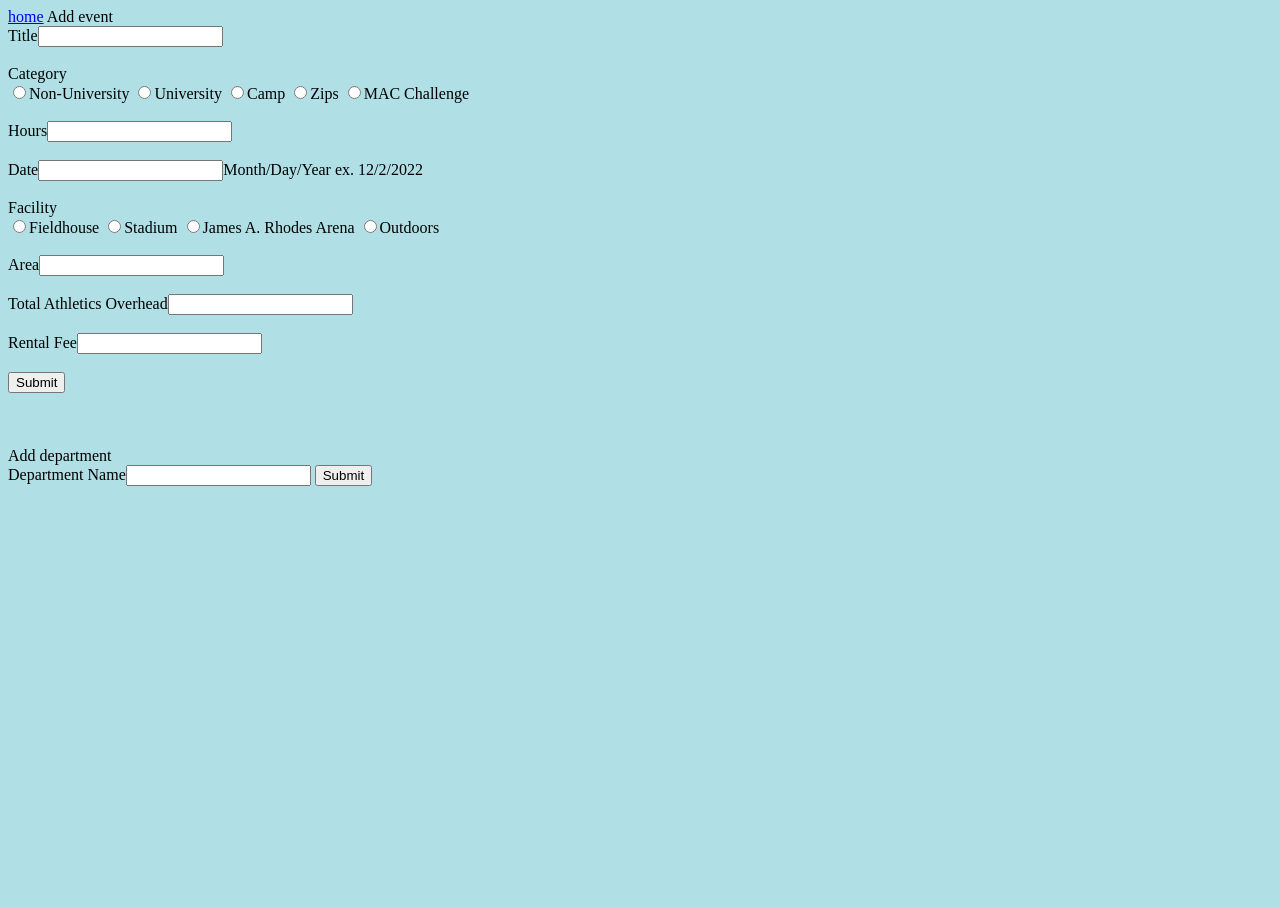
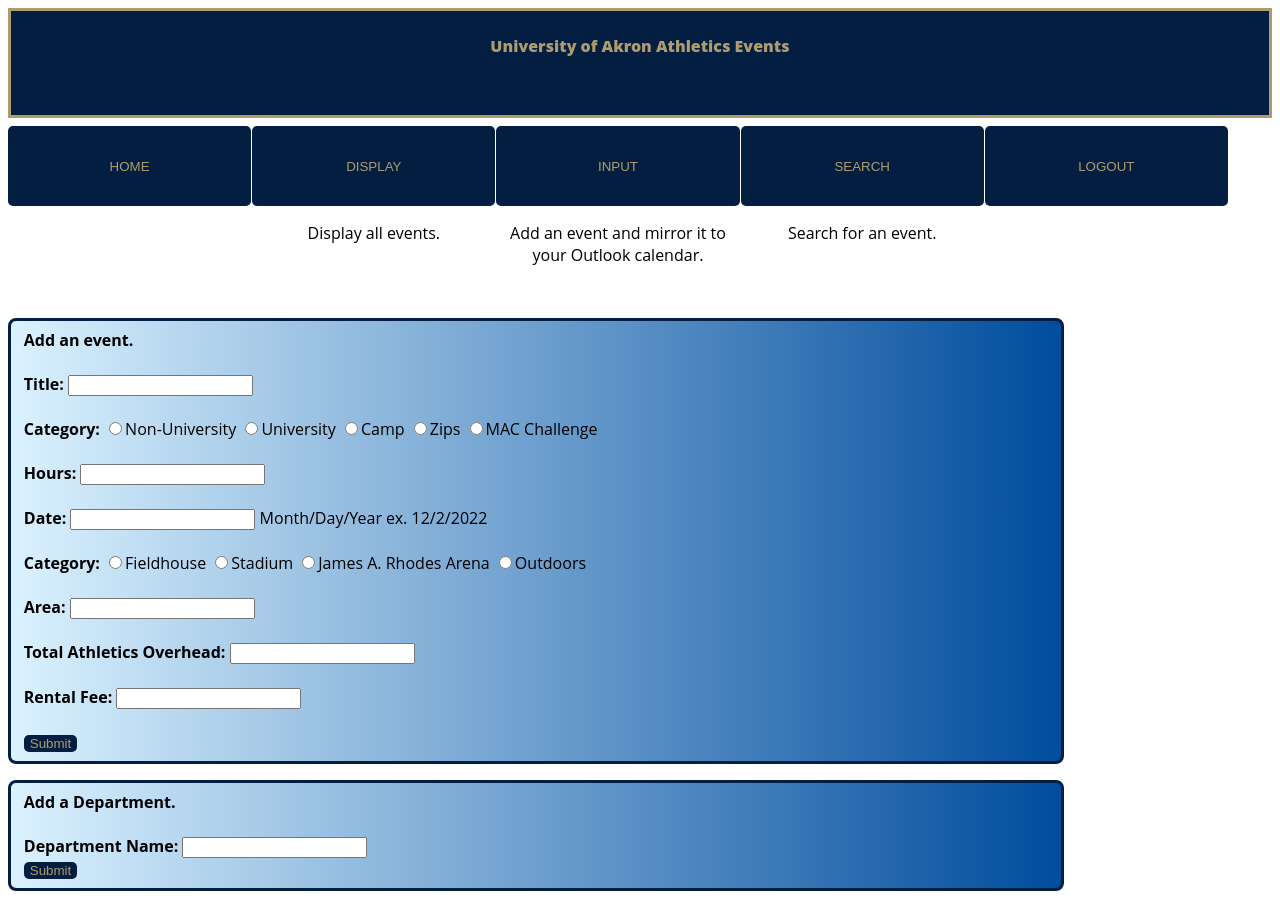
Before and after one commit to ads227/UA-Technologies, a Flask app: page /insert in a window 1280 px wide. Before the commit the page ends 486 px from the top, so only its background shows below. Run offline with Flask 2, Linux system fonts and the light colour scheme; some libraries are stand-ins or nearby versions.

Commit message:
Update styling

```diff
--- a/app/application/static/css/style.css
+++ b/app/application/static/css/style.css
@@ -1,7 +1,101 @@
+html, body {
+  min-height: 100%;
+  font-family: Oswald, "Open Sans", "Helvetica Neue", Helvetica, Arial, sans-serif;
+}
 body {
-  background-color: powderblue;
+  background-color: white;
+  height: 100vh;
 }
 table, th, td {
   border: 1px solid black;
   border-collapse: collapse;
 }
+
+#signin {
+  display: block;
+  text-align: center;
+  height: 10vh;
+  width: 10vw;
+  margin: 2vh 40vw 40vh;
+  padding: 2% 2% 2%;
+  border: solid;
+  color:#041e42;
+  background-color: #ae9c6e;
+}
+
+#error {
+  display: block;
+  text-align: center;
+  margin: 10vh 42vw 0vh;
+  width: 10vw;
+  text-decoration:underline;
+  font-weight: bolder;
+}
+
+header {
+  display: block;
+  text-align: center;
+  background-color: #041e42;
+  color: #ae9c6e;
+  height: 10vh;
+  padding-top: 3vh;
+  font-weight:900;
+  border:solid;
+  border-color: #ae9c6e;
+}
+
+.idxForm {
+  float: left;
+}
+
+.idxSubmit {
+  margin-top: 1vh;
+  margin-right: 1px;
+  height: 10vh;
+  width: 19vw;
+  text-align: center;
+
+}
+
+.idxLabel {
+  display: block;
+  text-align: center;
+  height: 10vh;
+  width: 19vw;
+}
+
+input[type=submit] {
+  background:#041e42;
+  color: #ae9c6e;
+  border:0 none;
+  cursor:pointer;
+  -webkit-border-radius: 5px;
+  border-radius: 5px;
+}
+
+#display {
+  background-color: #dbf2ff;
+  background-image: linear-gradient(to right, #dbf2ff, #004C9D);
+  width: 80vw;
+  margin: 0 auto;
+}
+
+.input {
+  float: left;
+  border:solid;
+  border-color: #041e42;
+  border-radius: 8px;
+  width: 80vw;
+  padding: 1vh 1vw 1vh;
+  margin-bottom: 2vh;
+  background-image: linear-gradient(to right, #dbf2ff, #004C9D);
+}
+
+label {
+  font-weight: bold;
+  text-decoration:solid;
+}
+
+input[type=text]:focus {
+  border: 2px;
+}
--- a/app/application/templates/insert.html
+++ b/app/application/templates/insert.html
@@ -1,35 +1,78 @@
 <!doctype html>
 <html>
+
   <head>
     <link rel="stylesheet" href="{{ url_for('static', filename='css/style.css') }}">
     <meta charset="UTF-8">
   </head>
-  <a href="{{ url_for('hello') }}">home</a>
-  Add event
-  <form action="/append" method = 'POST'>
-      Title<input type="text" name="title"><br><br>
-      Category<br>
+
+  <header>
+    University of Akron Athletics Events
+  </header>
+
+  <form action ="/" class = "idxForm">
+    <input type="submit" value="HOME" class="idxSubmit">
+  </form>
+
+  <form action="/display" method="GET" class="idxForm">
+      <input type="submit" value="DISPLAY" class="idxSubmit">
+      <p class="idxLabel">Display all events.</p>
+  </form>
+
+  <form action="/insert" method="GET" class="idxForm">
+    <input type="submit" value="INPUT" class="idxSubmit">
+    <p class="idxLabel">Add an event and mirror it to your Outlook calendar.</p>
+  </form>
+
+  <form action="/search" method="POST" class="idxForm">
+    <input type="submit" value="SEARCH" class="idxSubmit">
+    <p class="idxLabel">Search for an event.</p>
+  </form>
+
+  <form action="/logout" class="idxForm">
+    <input type="submit" value="LOGOUT" class="idxSubmit">
+  </form>
+
+
+  <form action="/append" method = 'POST' class="input" id="evt">
+    <label for="evt"> Add an event. </label><br><br>
+    <label for="title"> Title: </label>
+    <input type="text" name="title"><br><br>
+
+    <label for="category"> Category: </label>
     <input type="radio" name="category" value="NON">Non-University
     <input type="radio" name="category" value="UA">University
     <input type="radio" name="category"  value="CAMP">Camp
     <input type="radio" name="category" value="ZIPS">Zips
     <input type="radio" name="category"  value="MAC">MAC Challenge<br><br>
-      Hours<input type="text" name="hours"><br><br>
-      Date<input type="text" name="date">Month/Day/Year ex. 12/2/2022<br><br>
-      Facility<br>
+
+    <label for="hours"> Hours: </label>
+    <input type="text" name="hours"><br><br>
+
+    <label for="date"> Date: </label>
+    <input type="text" name="date"> Month/Day/Year ex. 12/2/2022<br><br>
+
+    <label for="facility"> Category: </label>
     <input type="radio" name="facility" value="FH">Fieldhouse
     <input type="radio" name="facility" value="STAD">Stadium
     <input type="radio" name="facility"  value="JAR">James A. Rhodes Arena
     <input type="radio" name="facility" value="OUT">Outdoors<br><br>
-      Area<input type="text" name="area"><br><br>
-      Total Athletics Overhead<input type="text" name="overhead"><br><br>
-      Rental Fee<input type="text" name="fee"><br><br>
+
+    <label for="area"> Area: </label>
+    <input type="text" name="area"><br><br>
+
+    <label for="overhead"> Total Athletics Overhead: </label>
+    <input type="text" name="overhead"><br><br>
+
+    <label for="fee"> Rental Fee: </label>
+    <input type="text" name="fee"><br><br>
+
     <input type="submit">
   </form>
-  <br><br><br>
-  Add department
-  <form action="/insert" method = 'POST'>
-      Department Name<input type="text">
+  <form action="/insert" method = 'POST' class="input" id="dep">
+    <label for="dep"> Add a Department. </label><br><br>
+    <label for="dep"> Department Name: </label>
+      <input type="text" id="dep"><br>
       <input type="submit">
   </form>
 </html>
```
Also changed, not shown: app/application/templates/display.html (+32 -2 lines), app/application/templates/index.html (+20 -12 lines), app/application/templates/login.html (+9 -4 lines), app/application/templates/search.html (+31 -3 lines). Lines whose indentation alone changed are shown as unchanged.
